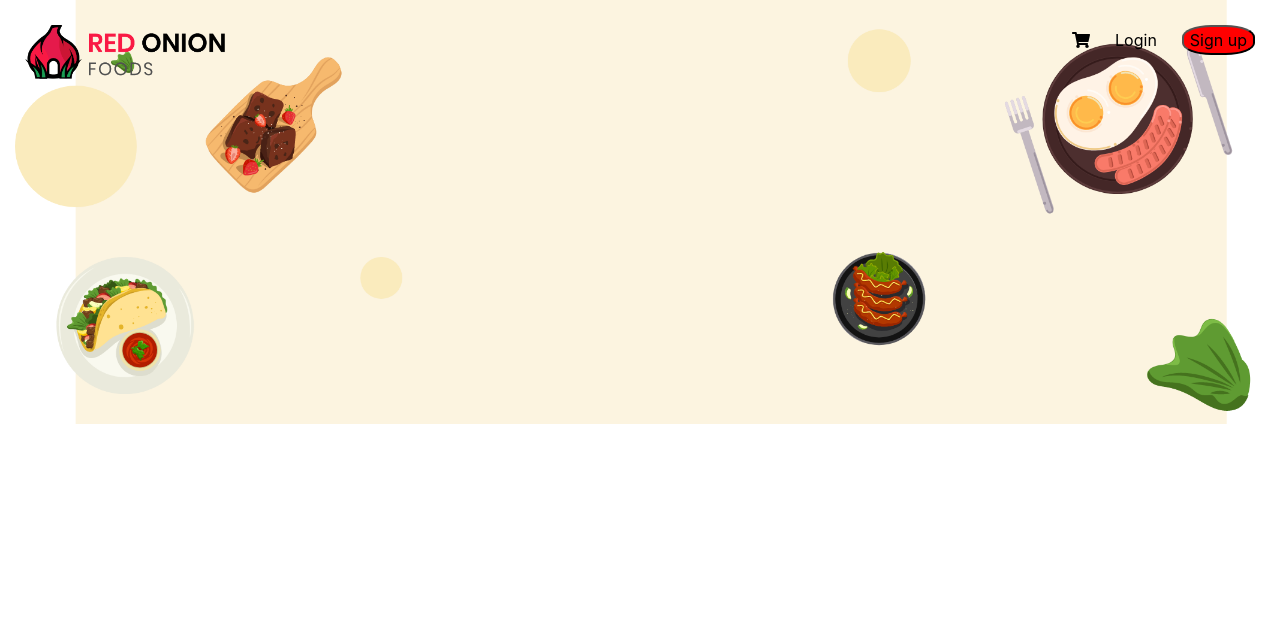
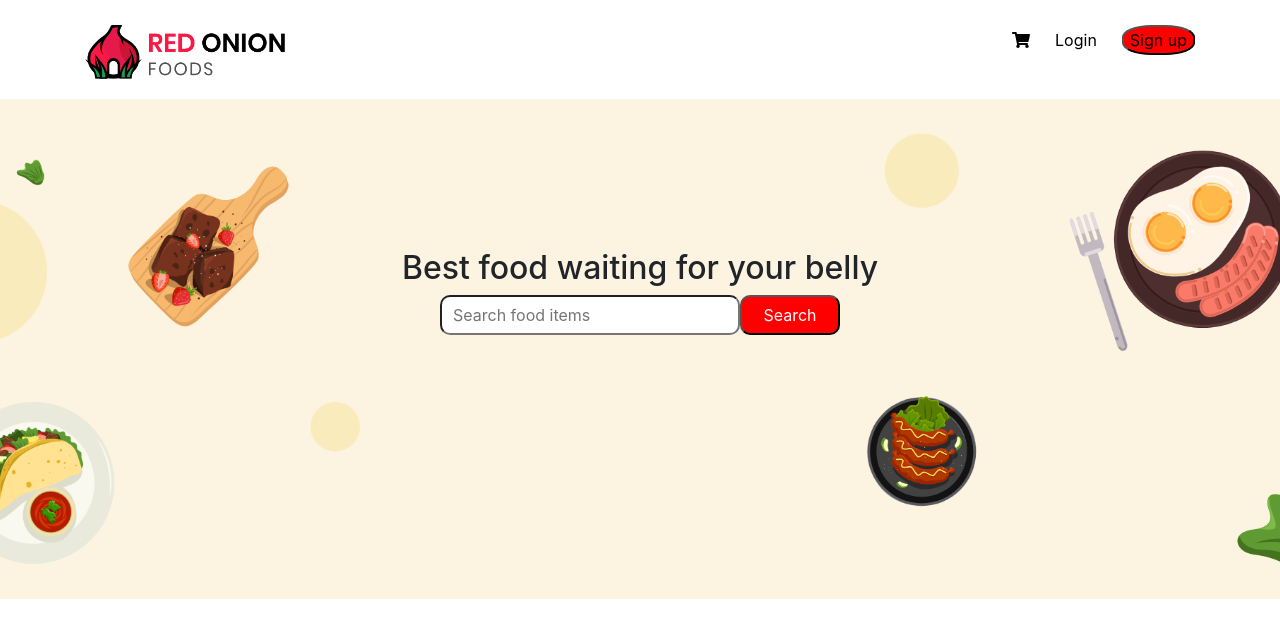
Before and after one commit to snigdha2010/red-onion-app, a React (Create React App) app: page / in a window 1280 px wide. Shown: the top 638 px of the page. Built offline with nearby package versions, Linux system fonts and the light colour scheme.

Commit message:
commit Banner section

```diff
--- a/src/App.css
+++ b/src/App.css
@@ -1,28 +1,3 @@
-.App {
-  text-align: center;
-}
-
-.App-logo {
-  height: 40vmin;
-  pointer-events: none;
-}
-
-@media (prefers-reduced-motion: no-preference) {
-  .App-logo {
-    animation: App-logo-spin infinite 20s linear;
-  }
-}
-
-.App-header {
-  background-color: #282c34;
-  min-height: 100vh;
-  display: flex;
-  flex-direction: column;
-  align-items: center;
-  justify-content: center;
-  font-size: calc(10px + 2vmin);
-  color: white;
-}
 
 .App-link {
   color: #61dafb;
--- a/src/App.js
+++ b/src/App.js
@@ -1,13 +1,13 @@
 import React from 'react';
 import './App.css';
-import Header from './component/Component/Header/Header';
-import BannerField from './component/Component/BannerField/BannerField';
+import Header from './components/Header/Header';
+import Banner from './components/Banner/Banner';
 
 function App() {
   return (
     <div className="App">
-     <Header></Header>
-     <BannerField></BannerField>
+      <Header></Header>
+      <Banner></Banner>
     </div>
   );
 }
--- a/src/component/Component/BannerField/BannerField.js
+++ /dev/null
@@ -1,12 +0,0 @@
-import React from 'react';
-import banner from '../../../images/bannerbackground.png';
-
-const BannerField = () => {
-    return (
-        <div>
-                <img className='container-fluid' src={banner} alt=""/>
-        </div>
-    );
-};
-
-export default BannerField;
--- a/src/component/Component/Header/Header.css
+++ /dev/null
@@ -1,15 +0,0 @@
-.header{
- margin: 25px;
-}
-.header img{
-    width: 200px;
-}
-.login a{
-   color: black;
-   margin-right: 25px;
-}
-.login button{
-    background-color: red;
-    border-radius: 40%;
-    cursor: auto;
-}
--- /dev/null
+++ b/src/components/Banner/Banner.css
@@ -0,0 +1,17 @@
+.banner{
+    padding-top: 150px;
+    margin-top: 20px;
+
+}
+.banner input{
+    border-radius: 10px;
+    height: 40px;
+    width: 300px;
+}
+.banner button{
+    background-color: red;
+    color: white;
+    border-radius: 10px;
+    height: 40px;
+    width: 100px;
+}
--- /dev/null
+++ b/src/components/Banner/Banner.js
@@ -0,0 +1,24 @@
+import React from 'react';
+import './Banner.css';
+import bannerbackground from '../../images/bannerbackground.png';
+
+
+const Banner = () => {
+    const style = {
+         backgroundImage: `url(${bannerbackground})`,
+         backgroundRepeat:'no-repeat',
+         backgroundPosition:'center',
+         backgroundSize:'cover',
+         height:'500px'
+    };
+
+    return (
+        <div className= 'banner text-center ' style={style}>
+            <h2 >Best food waiting for your belly</h2>
+            <input type="search" name="" id="" placeholder='  Search food items'/>
+            <button>Search</button>
+        </div>
+    );
+};
+
+export default Banner;
--- /dev/null
+++ b/src/components/Header/Header.css
@@ -0,0 +1,18 @@
+.header{
+    margin-top: 25px;
+   }
+   .header img{
+       width: 200px;
+   }
+   /* .login{
+       float: left;
+   } */
+   .login a{
+      color: black;
+      margin-right: 25px;
+   }
+   .login button{
+       background-color: red;
+       border-radius: 40%;
+       cursor: auto;
+   }
--- a/src/component/Component/Header/Header.js
+++ b/src/components/Header/Header.js
@@ -1,5 +1,5 @@
 import React from 'react';
-import logo from '../../../images/logo.png';
+import logo from '../../images/logo.png';
 import './Header.css';
 import { FontAwesomeIcon } from '@fortawesome/react-fontawesome';
 import { faShoppingCart } from '@fortawesome/free-solid-svg-icons';
@@ -7,14 +7,19 @@ import { faShoppingCart } from '@fortawesome/free-solid-svg-icons';
 const Header = () => {
     const cart = <FontAwesomeIcon icon={faShoppingCart} />
     return (
-           <div  className='d-flex fixed-top header '>
-                <img src={logo} alt=""/>
-                <div className='ml-auto login'>
+        <div className='container'>
+            <div  className='d-flex header '>
+                <div>
+                   <img className='align-items-start' src={logo} alt=""/>
+                </div>
+                 <div className='ml-auto login'>
                     <a href="">{cart}</a>
                     <a href="">Login</a>
                     <button>Sign up</button>
-                </div>
+                 </div>
             </div>
+        </div>
+
 
     );
 };
```
Also changed, not shown: src/component/Component/BannerField/BannerField.css (deleted).
